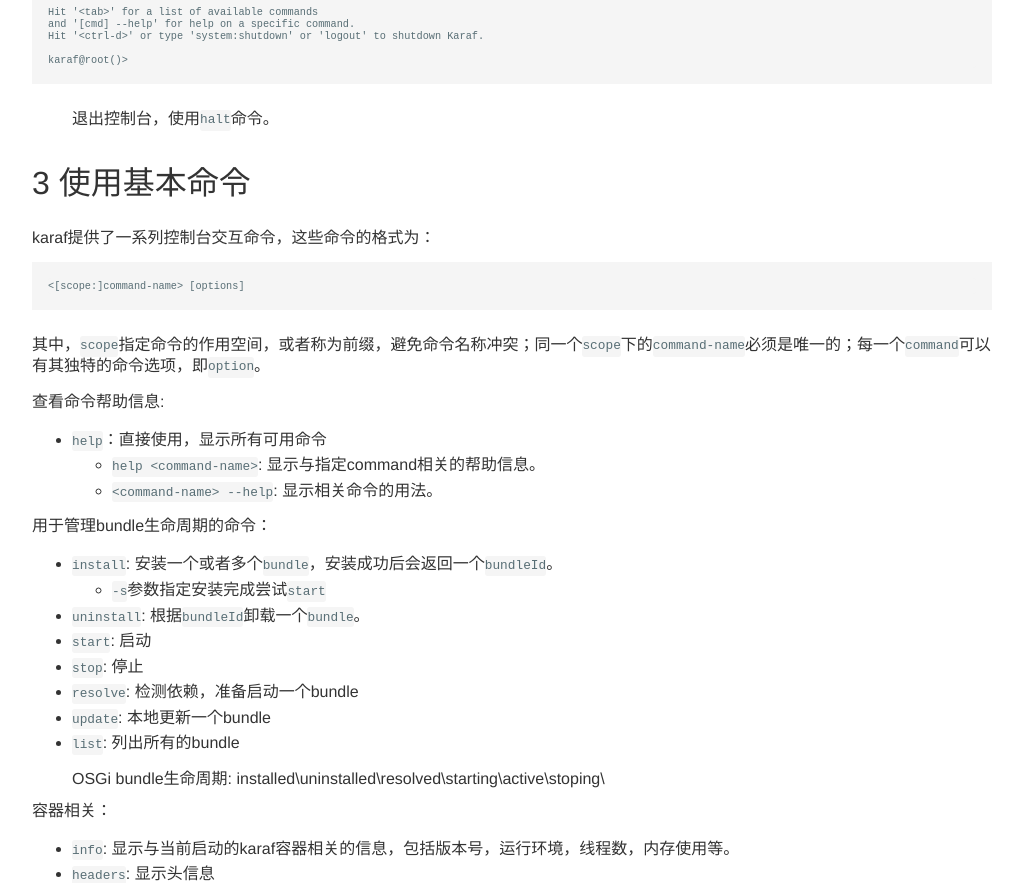
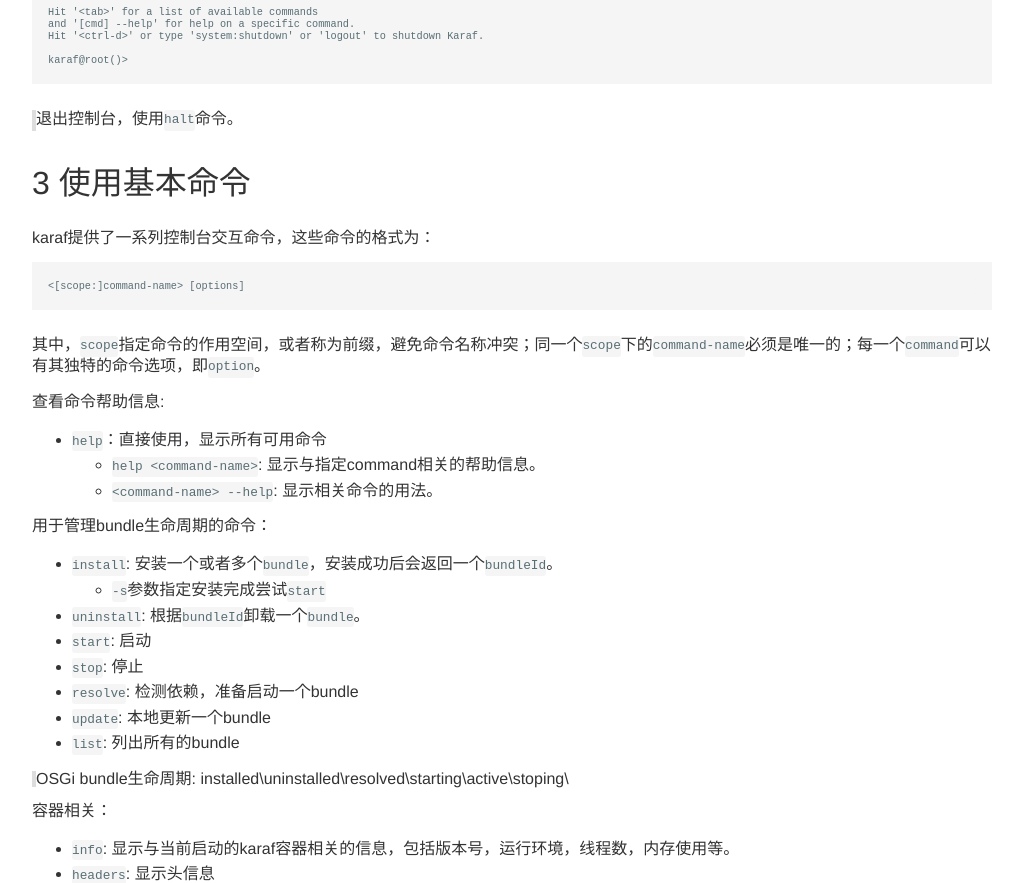
Before and after one commit to tjian123/tjian123.github.io, a Jekyll site: the page built from _posts/2017-06-15-prepare-karaf-environment.md, in a window 1280 px wide. Shown: the part 1139-2022 px from the top of the page, without its empty margins (128-1151 px from the left). Built offline with Jekyll 4.4.1, drawn with Linux system fonts in a browser that asks for light colours.

Commit message:
base font family

```diff
--- a/_sass/base/_reset.scss
+++ b/_sass/base/_reset.scss
@@ -40,6 +40,13 @@ tbody {
 		&:nth-child(2n) {
 			background-color: #f8f8f8;
 		}
-
+		&:hover {
+			background-color: #f8f8f8;
+		}
 	}
 }
+
+blockquote {
+	border-left: 4px solid #dddddd;
+	margin: 0;
+}
--- a/_sass/base/_variables.scss
+++ b/_sass/base/_variables.scss
@@ -10,7 +10,7 @@ $font-size--xxl             : 2.5rem;
 
 // Font family
 $base-font					: "Helvetica Neue", Helvetica, "Segoe UI", Arial, freesans, sans-serif;
-$code-font					: "LiberationMonoRegular", Consolas, Robot, monospace;
+$code-font					: Consolas, "Liberation Mono", Menlo, Courier, monospace;
 
 // General dimensions and spacing
 $spacing--xxxxs             : 4px;
```
